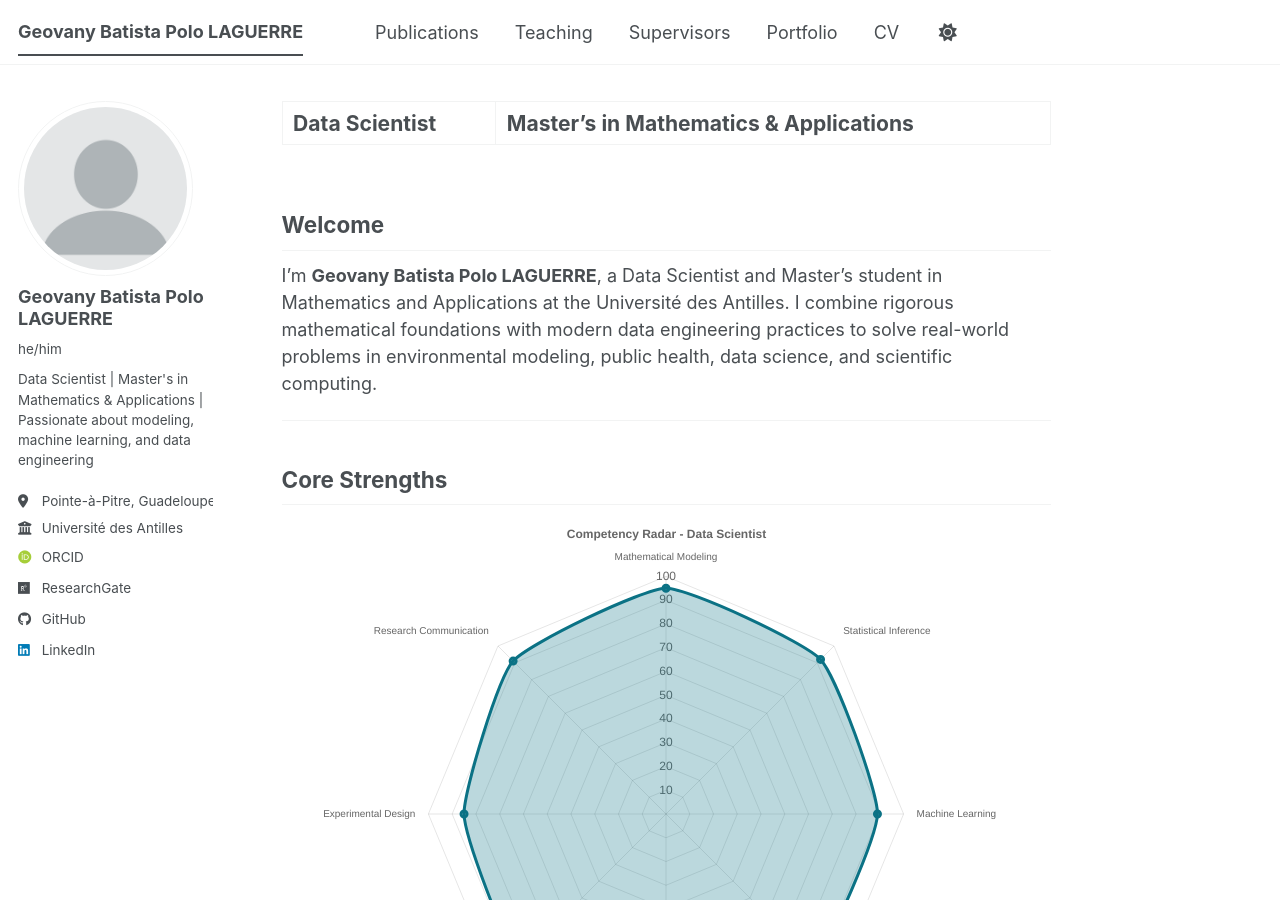
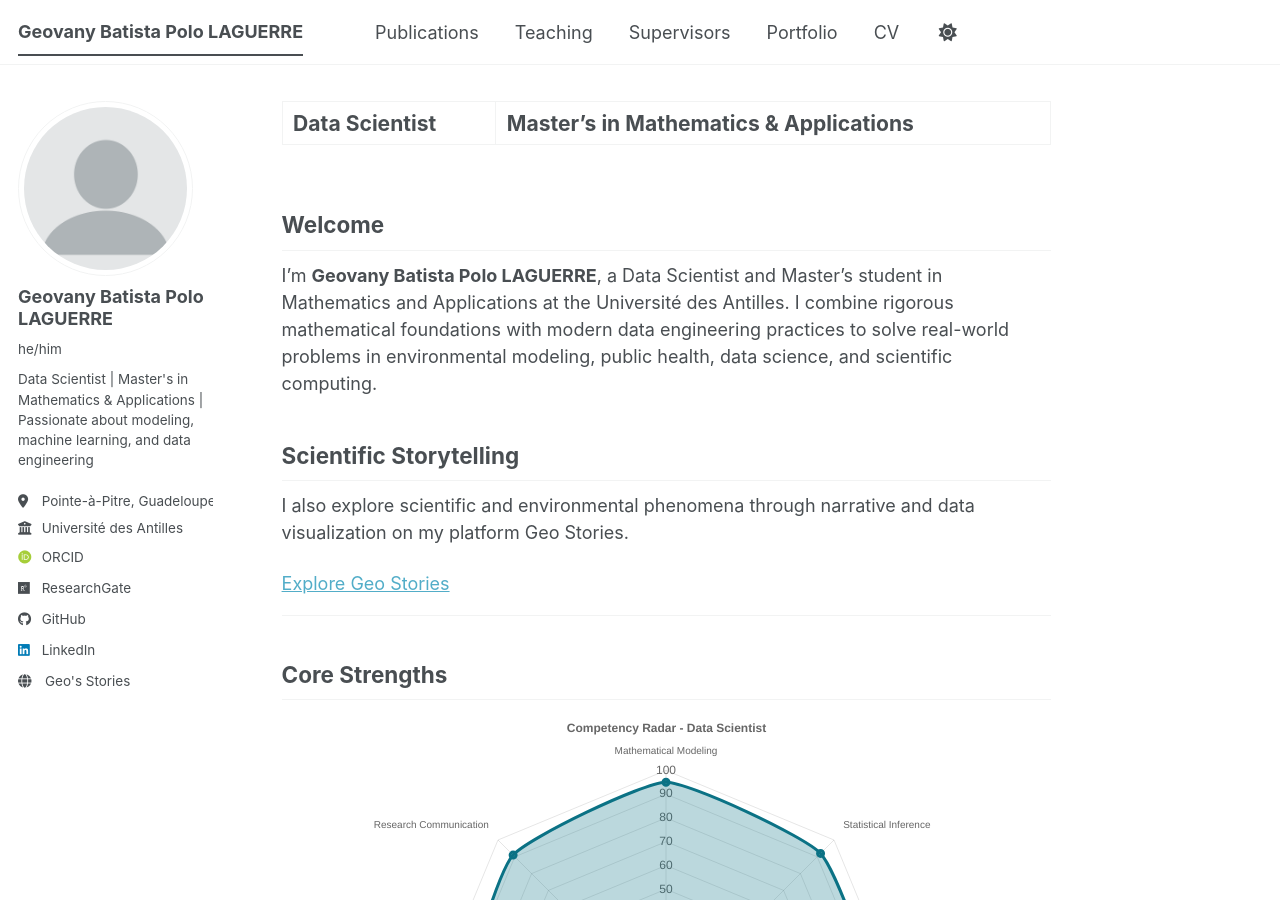
Before and after one commit to Geobatpo07/geobatpo07.github.io, a Jekyll site: the page built from _pages/about.md, in a window 1280 px wide and 900 px high. Built offline with Jekyll 4.4.1, drawn with Linux system fonts in a browser that asks for light colours; some web fonts are replaced; a script bundle is joined from its source files by our own code; library files that are not in the unit come from our copies.

Commit message:
Add Geo Stories link to author profile and about page; refactor publication sorting logic

```diff
--- a/_config.yml
+++ b/_config.yml
@@ -31,6 +31,7 @@ author:
   employer         : "Université des Antilles"
   uri              : # URL
   email            : # Your email
+  geo_stories      : "https://stories.geovanylaguerre.net/"
 
   # Academic websites
   academia         : # URL
--- a/_includes/author-profile.html
+++ b/_includes/author-profile.html
@@ -129,6 +129,9 @@
       {% if author.linkedin %}
         <li><a href="https://www.linkedin.com/in/{{ author.linkedin }}"><i class="fab fa-fw fa-linkedin icon-pad-right" aria-hidden="true"></i>LinkedIn</a></li>
       {% endif %}
+      {% if author.geo_stories %}
+        <li><a href="{{ author.geo_stories }}" target="_blank" rel="noopener noreferrer"><i class="fa-solid fa-globe icon-pad-right" aria-hidden="true"></i>Geo's Stories</a></li>
+      {% endif %}
       {% if author.mastodon %}
         <li><a href="{{ author.mastodon }}"><i class="fab fa-fw fa-mastodon icon-pad-right" aria-hidden="true"></i>Mastodon</a></li>
       {% endif %}
--- a/_pages/about.md
+++ b/_pages/about.md
@@ -10,6 +10,16 @@ redirect_from:
 ## Welcome
 
 I'm **Geovany Batista Polo LAGUERRE**, a Data Scientist and Master's student in Mathematics and Applications at the Université des Antilles. I combine rigorous mathematical foundations with modern data engineering practices to solve real-world problems in environmental modeling, public health, data science, and scientific computing.
+
+<section>
+  <h2>Scientific Storytelling</h2>
+  <p>
+    I also explore scientific and environmental phenomena through narrative and data visualization on my platform Geo Stories.
+  </p>
+  <a href="https://stories.geovanylaguerre.net" target="_blank" rel="noopener noreferrer">
+    Explore Geo Stories
+  </a>
+</section>
 
 ---
 
--- a/_pages/portfolio.html
+++ b/_pages/portfolio.html
@@ -7,7 +7,8 @@ author_profile: true
 
 {% include base_path %}
 
+{% assign portfolio_sorted = site.portfolio | sort: 'date' | reverse %}
 
-{% for post in site.portfolio %}
+{% for post in portfolio_sorted %}
   {% include archive-single.html %}
 {% endfor %}
```
Also changed, not shown: _pages/publications.html (+59 -2 lines).
